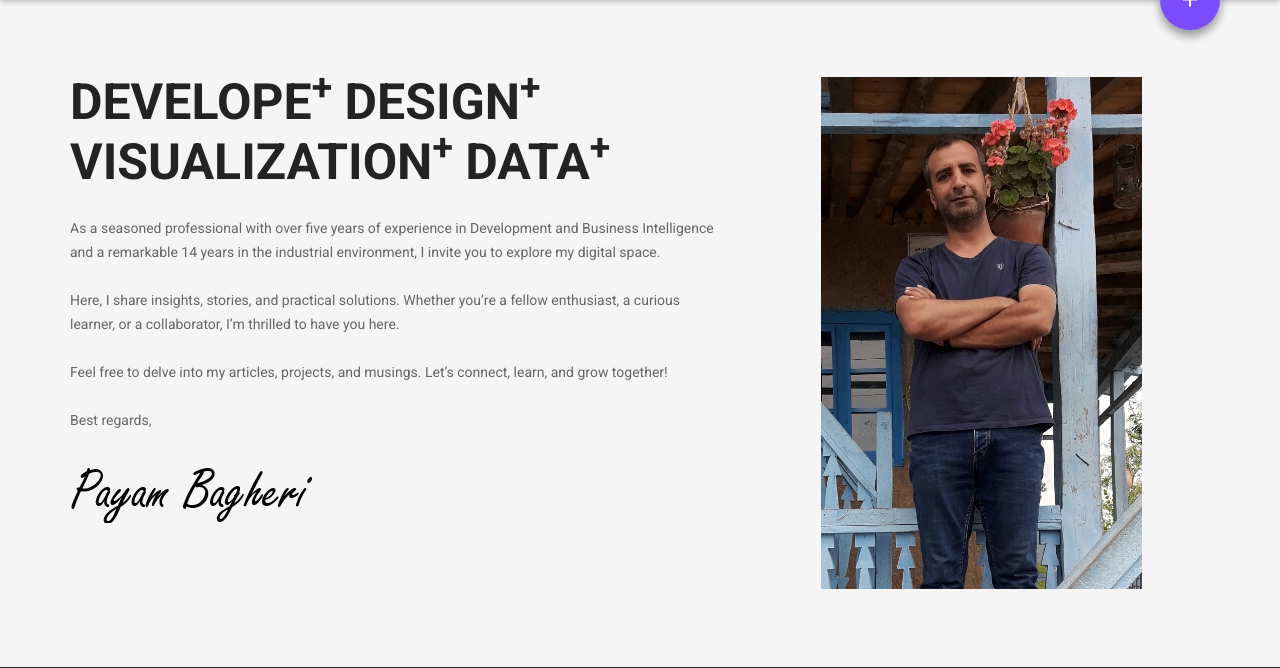
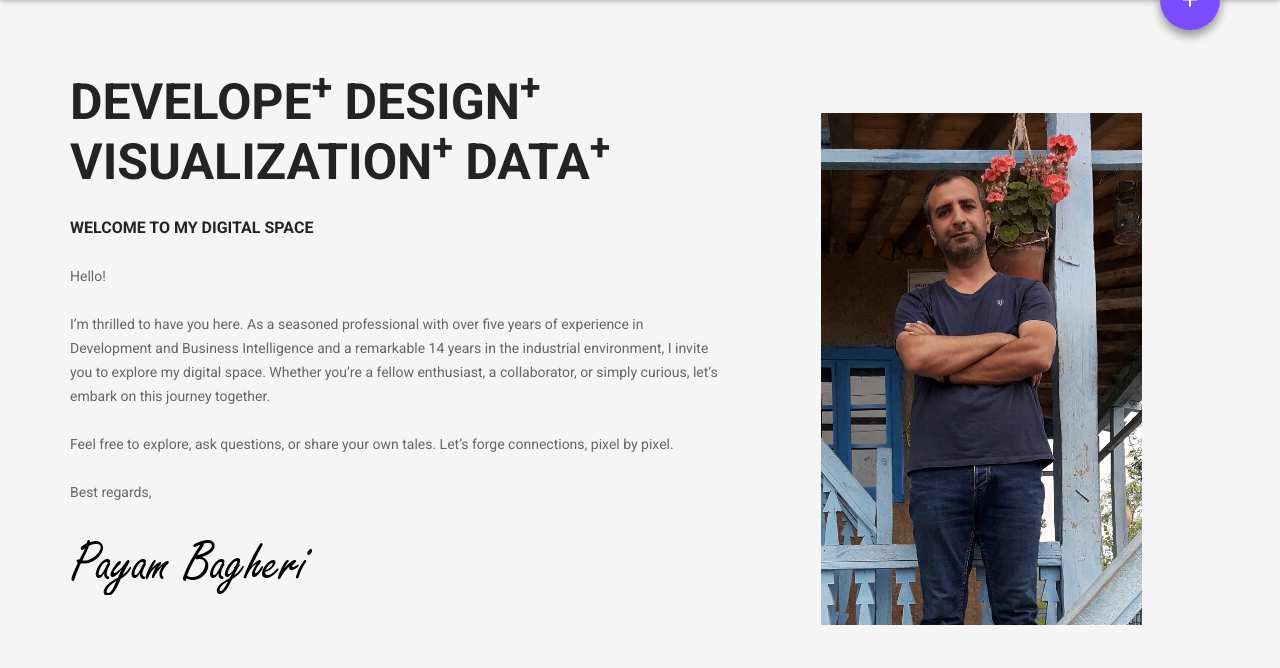
Before and after one commit to payam1979/last_project_django, a Django app: page / in a window 1280 px wide. Shown: the part 133-801 px from the top of the page. Run offline with Django 5.2, Linux system fonts and the light colour scheme; data comes from the database, SQL or seed files in the repository; both versions use the stored data as it was after the commit; parts of the project's set-up code (start-up, migrations or seed data) failed here and were passed over; some libraries are stand-ins or nearby versions.

Commit message:
last updates on cv and homepage

```diff
--- a/templates/base.html
+++ b/templates/base.html
@@ -63,7 +63,7 @@
 					<span>Developer</span>
 				</div> <!-- end .content -->
 				<div class="text-right">
-					<a href={% static '/myfiles/cv.pdf' %} download class="button link-button white icon-left"><i class="md md-file-download"></i>Download Resume</a>
+					<a href={% static '/myfiles/CV.pdf' %} download class="button link-button white icon-left"><i class="md md-file-download"></i>Download Resume</a>
 				</div> <!-- end .text-right -->
 			</header> <!-- end .slide-out-header -->
 			<div class="slide-out-widgets">
--- a/templates/website/index.html
+++ b/templates/website/index.html
@@ -15,12 +15,11 @@
 
 
 								<h1>Develope<sup>+</sup> Design<sup>+</sup> Visualization<sup>+</sup> Data<sup>+</sup></h1>
-								<p>As a seasoned professional with over five years of experience in Development and Business Intelligence and a remarkable 14 years in the industrial environment, I invite you to explore my digital space.</p>
 
-								<p>Here, I share insights, stories, and practical solutions. Whether you’re a fellow enthusiast, a curious learner, or a collaborator, I’m thrilled to have you here.</p>
-
-								<p>Feel free to delve into my articles, projects, and musings. Let’s connect, learn, and grow together!</p>
-
+								<h4>Welcome to My Digital Space</h4>
+								<p> Hello!</p>
+								<p> I’m thrilled to have you here. As a seasoned professional with over five years of experience in Development and Business Intelligence and a remarkable 14 years in the industrial environment, I invite you to explore my digital space. Whether you’re a fellow enthusiast, a collaborator, or simply curious, let’s embark on this journey together.</p>
+								<p>Feel free to explore, ask questions, or share your own tales. Let’s forge connections, pixel by pixel.</p>
 								<p>Best regards, </p>
 								<img src="{% static 'images/signature2.png' %}" alt="signature" class="img-responsive">
 							</div> <!-- end .col-sm-7 -->
```
Also changed, not shown: db.sqlite3, 1 other file.
